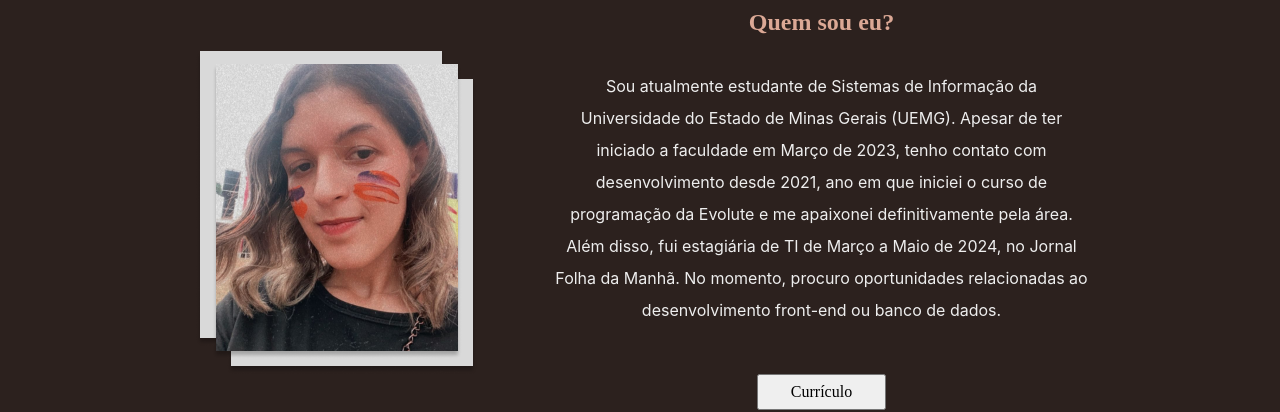
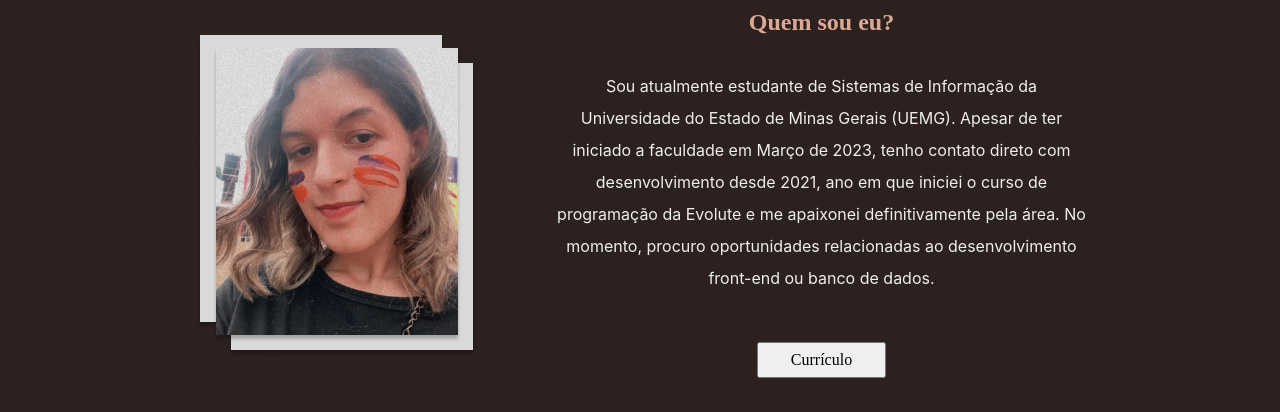
Before and after one commit to Juliaal390/portfoliorender, a React (Create React App) app: page /home in a window 1280 px wide. Shown: the part 180-592 px from the top of the page. Built offline with nearby package versions, Linux system fonts and the light colour scheme; a web font is replaced by a local one.

Commit message:
sobre alterado

```diff
--- a/src/componentes/home.js
+++ b/src/componentes/home.js
@@ -18,7 +18,7 @@ export default function Home() {
         <div className={styles.sobreAside}>
           <h2>Quem sou eu?</h2>
           <p>
-          Sou atualmente estudante de Sistemas de Informação da Universidade do Estado de Minas Gerais (UEMG). Apesar de ter iniciado a faculdade em Março de 2023, tenho contato com desenvolvimento desde 2021, ano em que iniciei o curso de programação da Evolute e me apaixonei definitivamente pela área. Além disso, fui estagiária de TI de Março a Maio de 2024, no Jornal Folha da Manhã. No momento, procuro oportunidades relacionadas ao desenvolvimento front-end ou banco de dados.
+          Sou atualmente estudante de Sistemas de Informação da Universidade do Estado de Minas Gerais (UEMG). Apesar de ter iniciado a faculdade em Março de 2023, tenho contato direto com desenvolvimento desde 2021, ano em que iniciei o curso de programação da Evolute e me apaixonei definitivamente pela área. No momento, procuro oportunidades relacionadas ao desenvolvimento front-end ou banco de dados.
           </p>
 
           <a href={pdf} download='Julia Alves CV'><button>Currículo</button></a>
```
